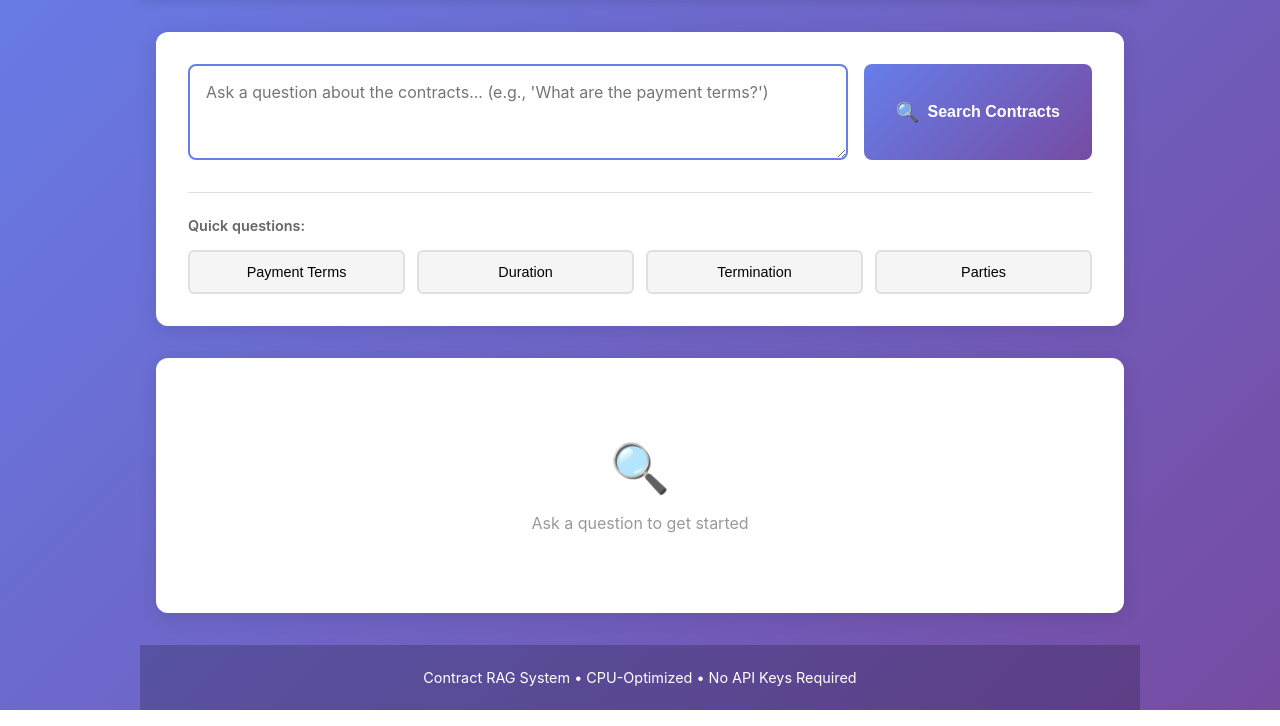
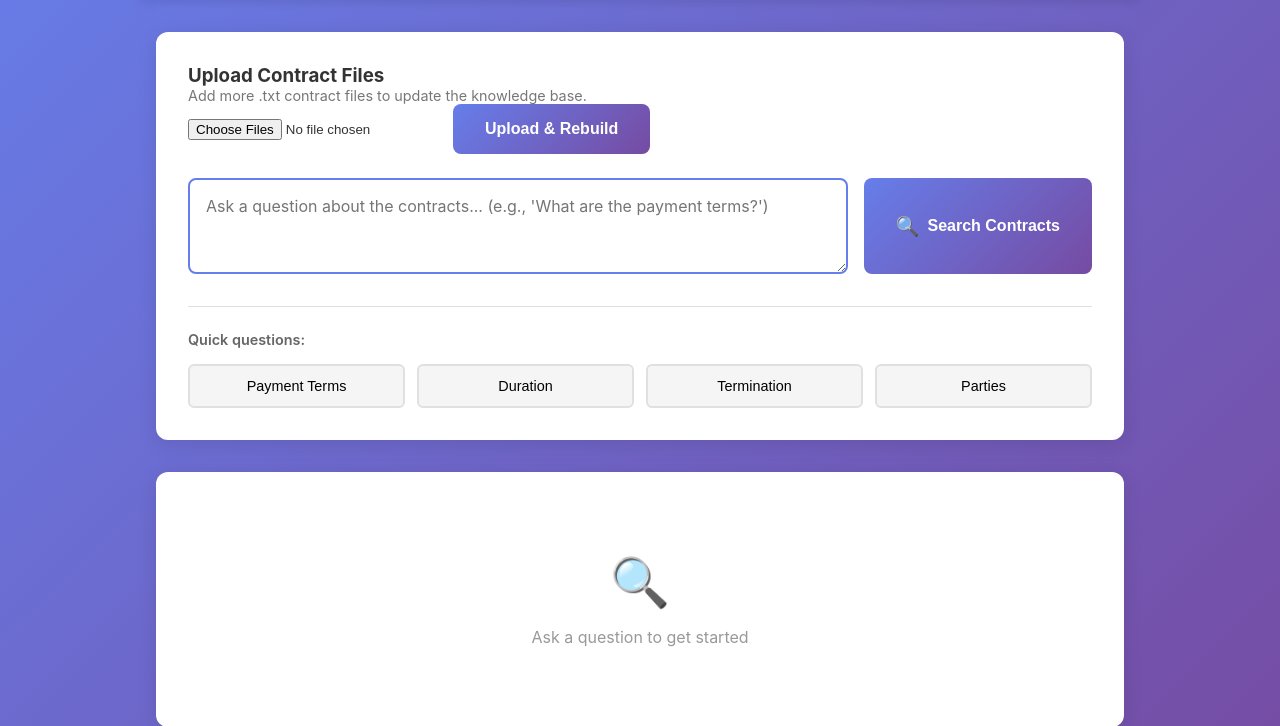
Before and after one commit to samirds150/Contract-Intelligence-Platform, a Flask app: page / in a window 1280 px wide. Shown: the part 142-868 px from the top of the page. Run offline with Flask 3, Linux system fonts and the light colour scheme.

Commit message:
ui: add upload UI, endpoints and client handling to upload .txt files and rebuild knowledge base

```diff
--- a/app.py
+++ b/app.py
@@ -4,6 +4,7 @@ Provides a user-friendly interface for asking questions about contracts.
 """
 
 from flask import Flask, render_template, request, jsonify
+from werkzeug.utils import secure_filename
 import yaml
 from pathlib import Path
 from src.rag_system import ContractRAG
@@ -16,6 +17,8 @@ logger = logging.getLogger(__name__)
 # Initialize Flask app
 app = Flask(__name__)
 app.config['MAX_CONTENT_LENGTH'] = 16 * 1024 * 1024  # 16MB max request size
+app.config['UPLOAD_FOLDER'] = Path('data/raw')
+app.config['ALLOWED_EXTENSIONS'] = {'.txt'}
 
 # Global RAG instance
 rag = None
@@ -49,6 +52,56 @@ def initialize_rag():
 def index():
     """Render the main page."""
     return render_template('index.html')
+
+
+def allowed_file(filename: str) -> bool:
+    return Path(filename).suffix.lower() in app.config['ALLOWED_EXTENSIONS']
+
+
+@app.route('/api/files', methods=['GET'])
+def list_files():
+    """Return list of uploaded contract files."""
+    folder = app.config['UPLOAD_FOLDER']
+    folder.mkdir(parents=True, exist_ok=True)
+    files = [f.name for f in folder.glob('*.txt')]
+    return jsonify({'success': True, 'files': files})
+
+
+@app.route('/api/upload', methods=['POST'])
+def upload_files():
+    """Handle uploading of .txt contract files and optionally rebuild index."""
+    if 'files' not in request.files:
+        return jsonify({'success': False, 'error': 'No files part in request'}), 400
+
+    files = request.files.getlist('files')
+    if not files:
+        return jsonify({'success': False, 'error': 'No files uploaded'}), 400
+
+    saved = []
+    upload_folder = app.config['UPLOAD_FOLDER']
+    upload_folder.mkdir(parents=True, exist_ok=True)
+
+    for file in files:
+        filename = secure_filename(file.filename)
+        if filename == '':
+            continue
+        if not allowed_file(filename):
+            continue
+        dest = upload_folder / filename
+        file.save(dest)
+        saved.append(dest.name)
+
+    # If rag not initialized, try initializing
+    global rag
+    if rag is None:
+        initialize_rag()
+
+    # Rebuild knowledge base to include new files
+    try:
+        rag.build_knowledge_base(str(upload_folder))
+        return jsonify({'success': True, 'saved': saved})
+    except Exception as e:
+        return jsonify({'success': False, 'error': str(e), 'saved': saved}), 500
 
 
 @app.route('/api/ask', methods=['POST'])
--- a/static/script.js
+++ b/static/script.js
@@ -14,6 +14,76 @@ questionInput.addEventListener('keypress', (e) => {
         handleSubmit();
     }
 });
+
+// Upload UI elements
+const fileInput = document.getElementById('file-input');
+const uploadBtn = document.getElementById('upload-btn');
+const fileList = document.getElementById('file-list');
+
+if (uploadBtn) uploadBtn.addEventListener('click', handleUpload);
+
+// Load current file list on page load
+async function refreshFileList() {
+    try {
+        const res = await fetch('/api/files');
+        const data = await res.json();
+        if (data.success) {
+            fileList.innerHTML = '';
+            if (data.files.length === 0) {
+                fileList.innerHTML = '<p class="muted">No contract files uploaded yet.</p>';
+            } else {
+                const ul = document.createElement('ul');
+                data.files.forEach(f => {
+                    const li = document.createElement('li');
+                    li.textContent = f;
+                    ul.appendChild(li);
+                });
+                fileList.appendChild(ul);
+            }
+        }
+    } catch (e) {
+        console.warn('Failed to load file list', e);
+    }
+}
+
+async function handleUpload() {
+    const files = fileInput.files;
+    if (!files || files.length === 0) {
+        showError('Please select at least one .txt file to upload.');
+        return;
+    }
+
+    const form = new FormData();
+    for (let i = 0; i < files.length; i++) {
+        form.append('files', files[i]);
+    }
+
+    loading.style.display = 'flex';
+    uploadBtn.disabled = true;
+    clearError();
+
+    try {
+        const res = await fetch('/api/upload', {
+            method: 'POST',
+            body: form
+        });
+        const data = await res.json();
+        if (res.ok && data.success) {
+            // Refresh file list and show success
+            await refreshFileList();
+            resetForm();
+            alert('Uploaded and rebuilt knowledge base successfully.');
+        } else {
+            throw new Error(data.error || 'Upload failed');
+        }
+    } catch (err) {
+        console.error(err);
+        showError(err.message || 'Upload error');
+    } finally {
+        loading.style.display = 'none';
+        uploadBtn.disabled = false;
+    }
+}
 
 /**
  * Handle question submission
--- a/static/style.css
+++ b/static/style.css
@@ -125,6 +125,28 @@ body {
     margin-bottom: 1rem;
     font-size: 0.9rem;
     font-weight: 600;
+}
+
+/* Upload Section */
+.upload-section {
+    margin-bottom: 1.5rem;
+}
+
+.upload-controls {
+    display: flex;
+    gap: 0.75rem;
+    align-items: center;
+    margin-bottom: 0.75rem;
+}
+
+.file-list {
+    margin-top: 0.5rem;
+    color: #555;
+}
+
+.muted {
+    color: #777;
+    font-size: 0.9rem;
 }
 
 .suggestion-buttons {
--- a/templates/index.html
+++ b/templates/index.html
@@ -20,6 +20,17 @@
         <main class="main-content">
             <!-- Query Section -->
             <section class="query-section">
+                <!-- Upload Section -->
+                <div class="upload-section">
+                    <h3>Upload Contract Files</h3>
+                    <p class="muted">Add more .txt contract files to update the knowledge base.</p>
+                    <div class="upload-controls">
+                        <input id="file-input" type="file" accept=".txt" multiple />
+                        <button id="upload-btn" class="submit-btn">Upload & Rebuild</button>
+                    </div>
+                    <div id="file-list" class="file-list"></div>
+                </div>
+
                 <div class="input-group">
                     <textarea
                         id="question-input"
```
